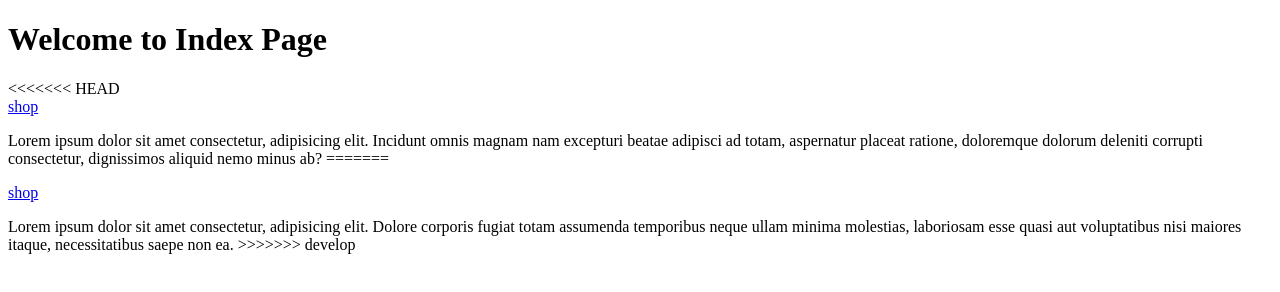
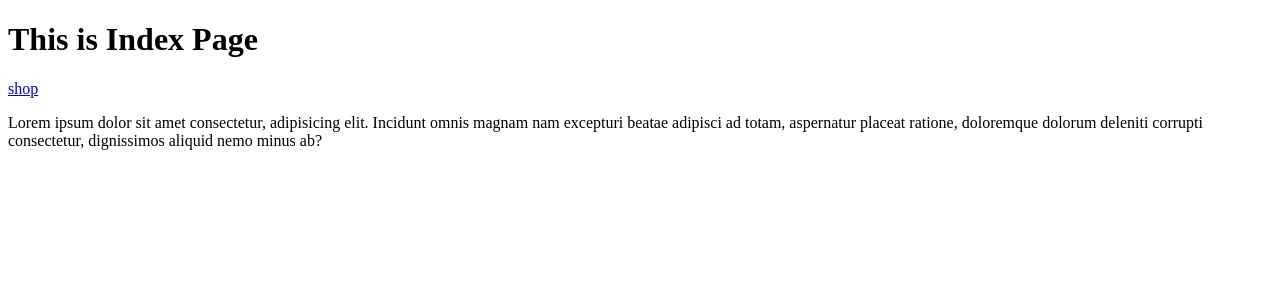
Before and after one commit to hana-bh/project, a plain HTML site: page index.html in a window 1280 px wide. Drawn offline with Linux system fonts and the light colour scheme.

Commit message:
Change title index.html

```diff
--- a/index.html
+++ b/index.html
@@ -7,9 +7,8 @@
     <title>Document</title>
   </head>
   <body>
-    <h1>Welcome to Index Page</h1>
+    <h1>This is Index Page</h1>
     <header>
-<<<<<<< HEAD
       <nav><a href="shop.html">shop</a></nav>
     </header>
     <p>
@@ -17,17 +16,6 @@
       magnam nam excepturi beatae adipisci ad totam, aspernatur placeat ratione,
       doloremque dolorum deleniti corrupti consectetur, dignissimos aliquid nemo
       minus ab?
-=======
-      <nav>
-        <a href="shop.html">shop</a>
-      </nav>
-    </header>
-    <p>
-      Lorem ipsum dolor sit amet consectetur, adipisicing elit. Dolore corporis
-      fugiat totam assumenda temporibus neque ullam minima molestias, laboriosam
-      esse quasi aut voluptatibus nisi maiores itaque, necessitatibus saepe non
-      ea.
->>>>>>> develop
     </p>
   </body>
 </html>
```
